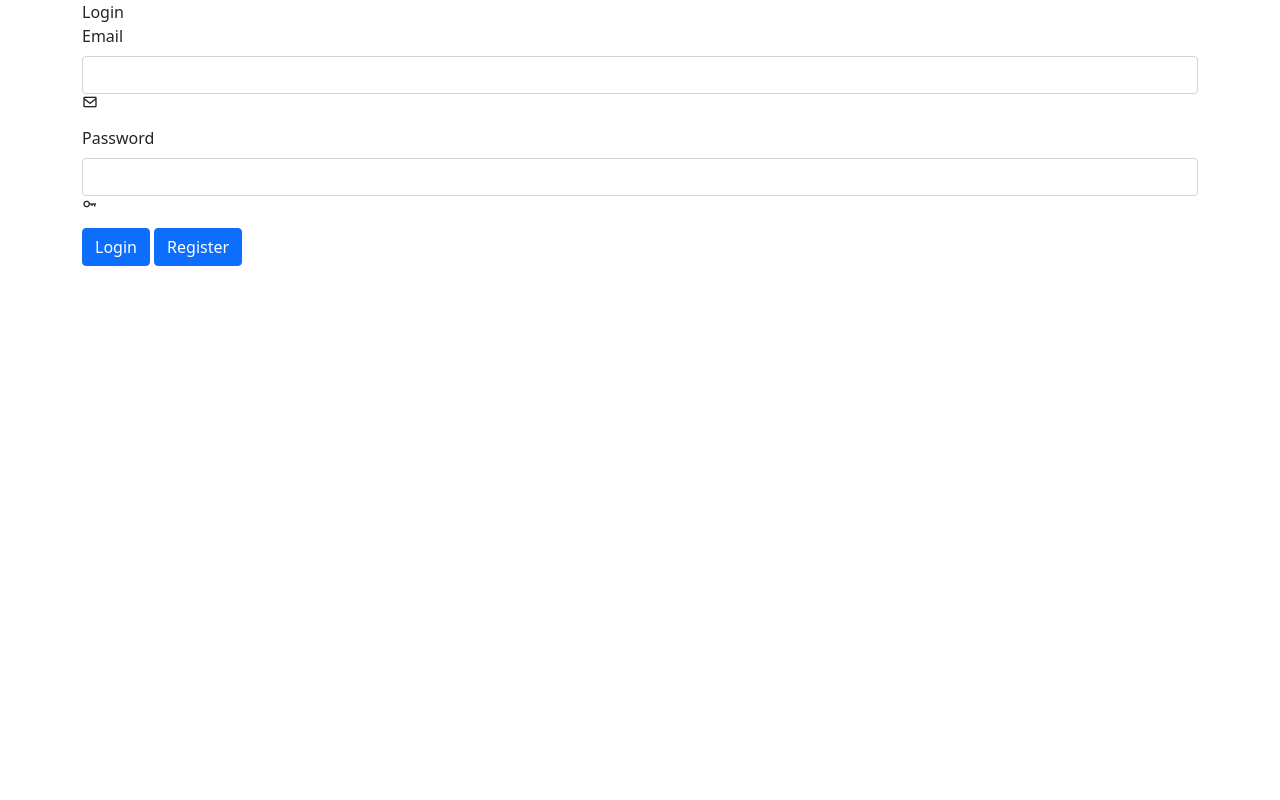
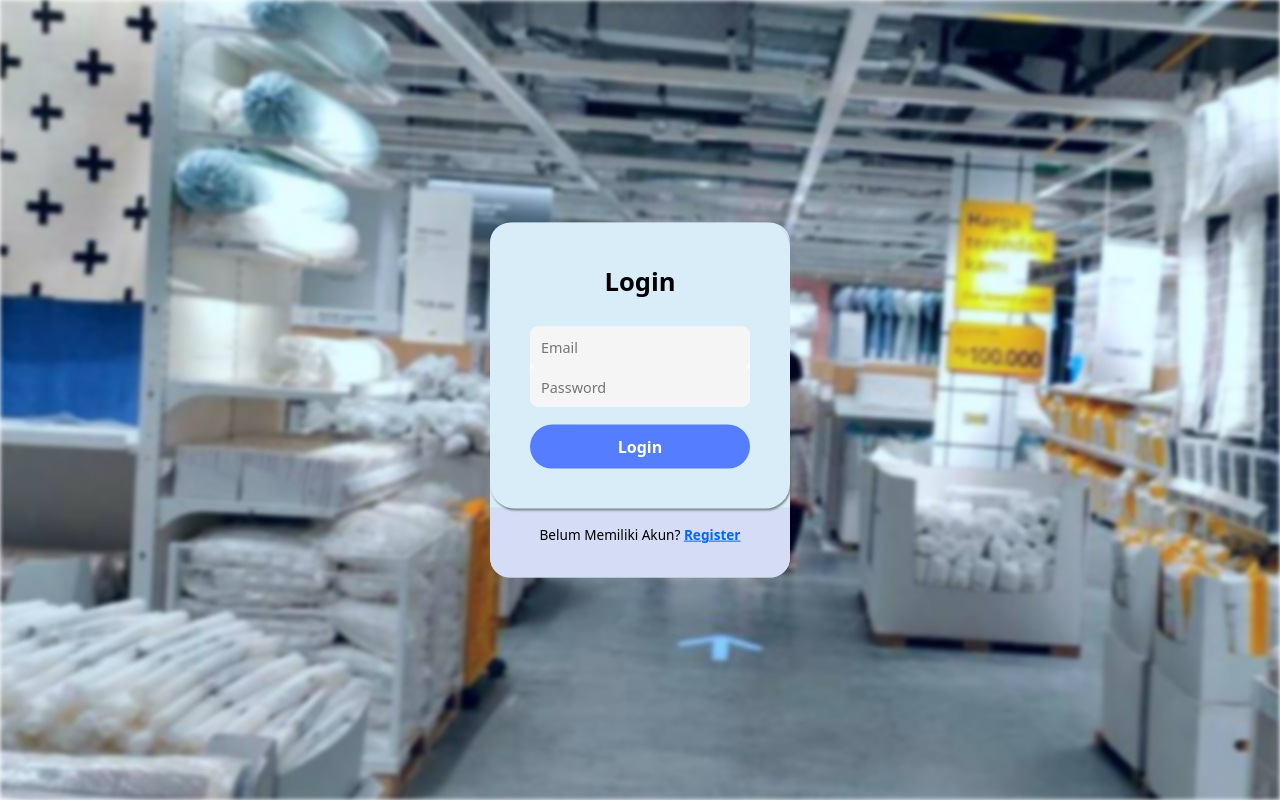
Before and after one commit to Thelz-Davit/Turu, a PHP site: page /login.php in a window 1280 px wide. Run offline with PHP 8.4, Linux system fonts and the light colour scheme.

Commit message:
Input,login,regis

```diff
--- /dev/null
+++ b/Style.css
@@ -0,0 +1,239 @@
+html {
+  height: 100%;
+  font-family: "Poppins", sans-serif;
+}
+body {
+  margin: 0;
+  padding: 0;
+  font-family: sans-serif;
+  /* background: linear-gradient(#f5f6fa, #00a8ff); */
+}
+.background {
+  height: 100vh;
+  background-image: url(image/backgeound.jpg);
+  background-repeat: no-repeat;
+  background-position: center;
+  background-size: cover;
+
+  filter: blur(2px);
+}
+.form-box {
+  position: absolute;
+  top: 50%;
+  left: 50%;
+  transform: translate(-50%, -50%);
+
+  max-width: 300px;
+  background: #d9edf9;
+  overflow: hidden;
+  border-radius: 20px;
+  color: #010101;
+}
+
+.form {
+  position: relative;
+  display: flex;
+  flex-direction: column;
+  padding: 32px 24px 24px;
+  gap: 16px;
+  text-align: center;
+}
+
+/*Form text*/
+.title {
+  font-weight: bold;
+  font-size: 1.6rem;
+}
+
+.subtitle {
+  font-size: 1rem;
+  color: #666;
+}
+
+/*Inputs box*/
+.form-container {
+  overflow: hidden;
+  border-radius: 8px;
+  background-color: #fff;
+  margin: 1rem 0 0.5rem;
+  width: 100%;
+}
+
+.input {
+  background: none;
+  border: 0;
+  outline: 0;
+  height: 40px;
+  width: 100%;
+  border-bottom: 1px solid #eee;
+  font-size: 0.9rem;
+  padding: 8px 15px;
+}
+
+.form-section {
+  padding: 16px;
+  font-size: 0.85rem;
+  background-color: #d4ddf5;
+  box-shadow: rgb(0 0 0 / 8%) 0 -1px;
+}
+
+.form-section a {
+  font-weight: bold;
+  color: #0066ff;
+  transition: color 0.3s ease;
+}
+
+.form-section a:hover {
+  color: #005ce6;
+  text-decoration: underline;
+}
+
+/*Button*/
+.form button {
+  background-color: #547dff;
+  color: #fff;
+  border: 0;
+  border-radius: 24px;
+  padding: 10px 16px;
+  font-size: 1rem;
+  font-weight: 600;
+  cursor: pointer;
+  transition: background-color 0.3s ease;
+}
+
+.form button:hover {
+  background-color: #005ce6;
+}
+
+/*LoginPage*/
+.form {
+  display: flex;
+  flex-direction: column;
+  gap: 10px;
+  background-color: white;
+  padding: 2.5em;
+  border-radius: 25px;
+  transition: 0.4s ease-in-out;
+  box-shadow: rgba(0, 0, 0, 0.4) 1px 2px 2px;
+}
+
+.form:hover {
+  transform: translateX(-0.5em) translateY(-0.5em);
+  border: 1px solid #171717;
+  box-shadow: 10px 10px 0px #666666;
+}
+
+.heading {
+  color: black;
+  padding-bottom: 2em;
+  text-align: center;
+  font-weight: bold;
+}
+
+.input {
+  border-radius: 5px;
+  border: 1px solid whitesmoke;
+  background-color: whitesmoke;
+  outline: none;
+  padding: 0.7em;
+  transition: 0.4s ease-in-out;
+}
+
+.input:hover {
+  box-shadow: 6px 6px 0px #969696, -3px -3px 10px #ffffff;
+}
+
+.input:focus {
+  background: #ffffff;
+  box-shadow: inset 2px 5px 10px rgba(0, 0, 0, 0.3);
+}
+
+.form .btn {
+  margin-top: 2em;
+  align-self: center;
+  padding: 0.7em;
+  padding-left: 1em;
+  padding-right: 1em;
+  border-radius: 10px;
+  border: none;
+  color: black;
+  transition: 0.4s ease-in-out;
+  box-shadow: rgba(0, 0, 0, 0.4) 1px 1px 1px;
+}
+
+.form .btn:hover {
+  box-shadow: 6px 6px 0px #969696, -3px -3px 10px #ffffff;
+  transform: translateX(-0.5em) translateY(-0.5em);
+}
+
+.form .btn:active {
+  transition: 0.2s;
+  transform: translateX(0em) translateY(0em);
+  box-shadow: none;
+}
+
+.form {
+  display: flex;
+  flex-direction: column;
+  gap: 10px;
+  background-color: #d9edf9;
+  padding: 2.5em;
+  border-radius: 25px;
+  transition: 0.4s ease-in-out;
+  box-shadow: rgba(0, 0, 0, 0.4) 1px 2px 2px;
+}
+
+.form:hover {
+  transform: translateX(-0.5em) translateY(-0.5em);
+  border: 1px solid #171717;
+  box-shadow: 10px 10px 0px #666666;
+}
+
+.heading {
+  color: black;
+  padding-bottom: 2em;
+  text-align: center;
+  font-weight: bold;
+}
+
+.input {
+  border-radius: 5px;
+  border: 1px solid whitesmoke;
+  background-color: whitesmoke;
+  outline: none;
+  padding: 0.7em;
+  transition: 0.4s ease-in-out;
+}
+
+.input:hover {
+  box-shadow: 6px 6px 0px #969696, -3px -3px 10px #ffffff;
+}
+
+.input:focus {
+  background: #ffffff;
+  box-shadow: inset 2px 5px 10px rgba(0, 0, 0, 0.3);
+}
+
+.form .btn {
+  margin-top: 2em;
+  align-self: center;
+  padding: 0.7em;
+  padding-left: 1em;
+  padding-right: 1em;
+  border-radius: 10px;
+  border: none;
+  color: black;
+  transition: 0.4s ease-in-out;
+  box-shadow: rgba(0, 0, 0, 0.4) 1px 1px 1px;
+}
+
+.form .btn:hover {
+  box-shadow: 6px 6px 0px #969696, -3px -3px 10px #ffffff;
+  transform: translateX(-0.5em) translateY(-0.5em);
+}
+
+.form .btn:active {
+  transition: 0.2s;
+  transform: translateX(0em) translateY(0em);
+  box-shadow: none;
+}
--- a/login.php
+++ b/login.php
@@ -3,12 +3,11 @@
     include('server/connection.php');
 
     if (isset($_SESSION['logged_in'])) {
-        header('location: welcome.php');
+        header('location: Welcome.php');
         exit;
     }
 
     if (isset($_POST['login_btn'])) {
-        /*
         $email = $_POST['user_email'];
         $password = ($_POST['user_password']);
 
@@ -36,57 +35,50 @@
                 $_SESSION['user_photo'] = $user_photo;
                 $_SESSION['logged_in'] = true;
 
-                header('location:welcome.php?message=Logged in successfully');
+                header('location:Welcome.php?message=Logged in successfully');
             } else {
                 header('location:login.php?error=Could not verify your account');
             }
         } else {
             // Error
             header('location: login.php?error=Something went wrong!');
-        } */
+        }
     }
 ?>
-<head>
-    <meta charset="UTF-8">
-    <meta http-equiv="X-UA-Compatible" content="IE=edge">
-    <meta name="viewport" content="width=device-width, initial-scale=1.0">
-    <title>Register Sayang</title>
-    <link rel="stylesheet" href="css/bootstrap.css">
-    <link rel="stylesheet" href="style.css">
-    <link rel="icon" href="/image/favicon.ico" type="image/x-icon">
-    <link rel="stylesheet" href='https://unpkg.com/boxicons@2.1.4/css/boxicons.min.css'>
-</head>
-    <!-- Login Section Begin -->
-    <section>
-        <div class="box">
-            <form id="login-form" action="login.php" method="post">
-                <?php if (isset($_GET['error'])) ?>
-                    <div role="alert">
-                        <?php if (isset($_GET['error'])) {
-                            echo $_GET['error'];
-                    } ?>
-                    </div>
-
-                    <div class="container">
-                        <div class="top">
-                            <span>Login</span>
-                        </div>
-                        <div class="mb-3">
-                            <label for="" class="form-label">Email</label>
-                            <input type="email" class="form-control" name="user_email">
-                            <i class="bx bx-envelope"></i>
-                        </div>
-                        <div class="mb-3">
-                            <label for="" class="form-label">Password</label>
-                            <input type="password" class="form-control" name="user_password">
-                            <i class="bx bx-key"></i>
-                        </div>
-                        <div>
-                            <button type="submit" class="btn btn-primary" name="login_btn" value="LOGIN">Login</button>
-                            <a href="register.html" class="btn btn-primary" role="button">Register</a>
-                        </div>
-
-                    </div>
-            </form>
+<!DOCTYPE html>
+<html lang="en">
+  <head>
+    <meta charset="UTF-8" />
+    <meta http-equiv="X-UA-Compatible" content="IE=edge" />
+    <meta name="viewport" content="width=device-width, initial-scale=1.0" />
+    <link rel="stylesheet" href="Style.css" />
+    <style>
+  @import url('https://fonts.googleapis.com/css2?family=Poppins:wght@800&display=swap');
+</style>
+    <link
+      rel="stylesheet"
+      type="text/css"
+      href="css/bootstrap.css"
+    />
+    <title>Login</title>
+  </head>
+  <body>
+    <div class="background"></div>
+  <center>
+      <div class="form-box">
+        <form class="form">
+          <span class="title">Login</span>
+          <div class="form-container">
+            <input type="email" class="input" placeholder="Email" />
+            <input type="password" class="input" placeholder="Password" />
+          </div>
+          <button>Login</button>
+        </form>
+        <div class="form-section">
+          <p>Belum Memiliki Akun? <a href="Register.php" class="link-primary"
+              >Register</a</p>
         </div>
-    </section>
+      </div>
+    </center>
+  </body>
+</html>
```
Also changed, not shown: Input.css (added, +172 -0 lines), create_gudang.php (+65 -0 lines), create_produk.php (+97 -0 lines), register.html (+26 -34 lines), image/backgeound.jpg (added), image/turu.jpg (added).
